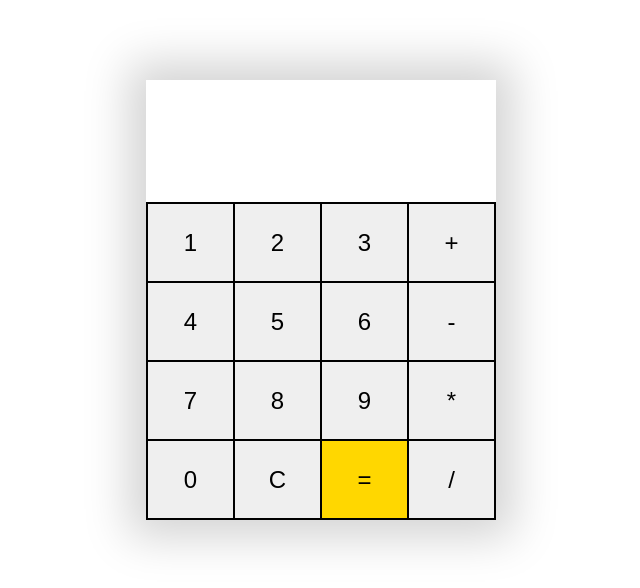
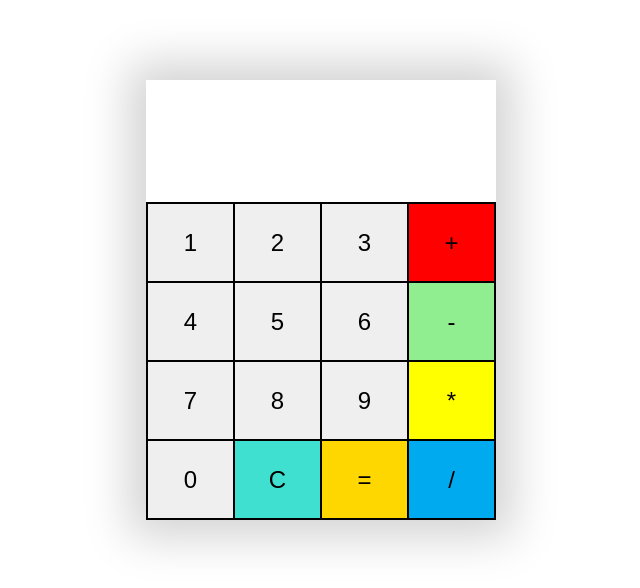
Before and after one commit to cohedx7/calculator, a plain HTML site: page index.html in a window 1280 px wide. Shown: the whole page, without its empty margins (319-959 px from the left). Drawn offline with Linux system fonts and the light colour scheme.

Commit message:
updated button colors

```diff
--- a/styles.css
+++ b/styles.css
@@ -38,3 +38,23 @@ button {
 #equals {
     background-color: gold;
 }
+
+#clear {
+    background-color: turquoise
+}
+
+#plus {
+    background-color: red
+}
+
+#minus {
+    background-color: lightgreen
+}
+
+#times {
+    background-color: yellow
+}
+
+#divided {
+    background-color: #00AAEE
+}
```
